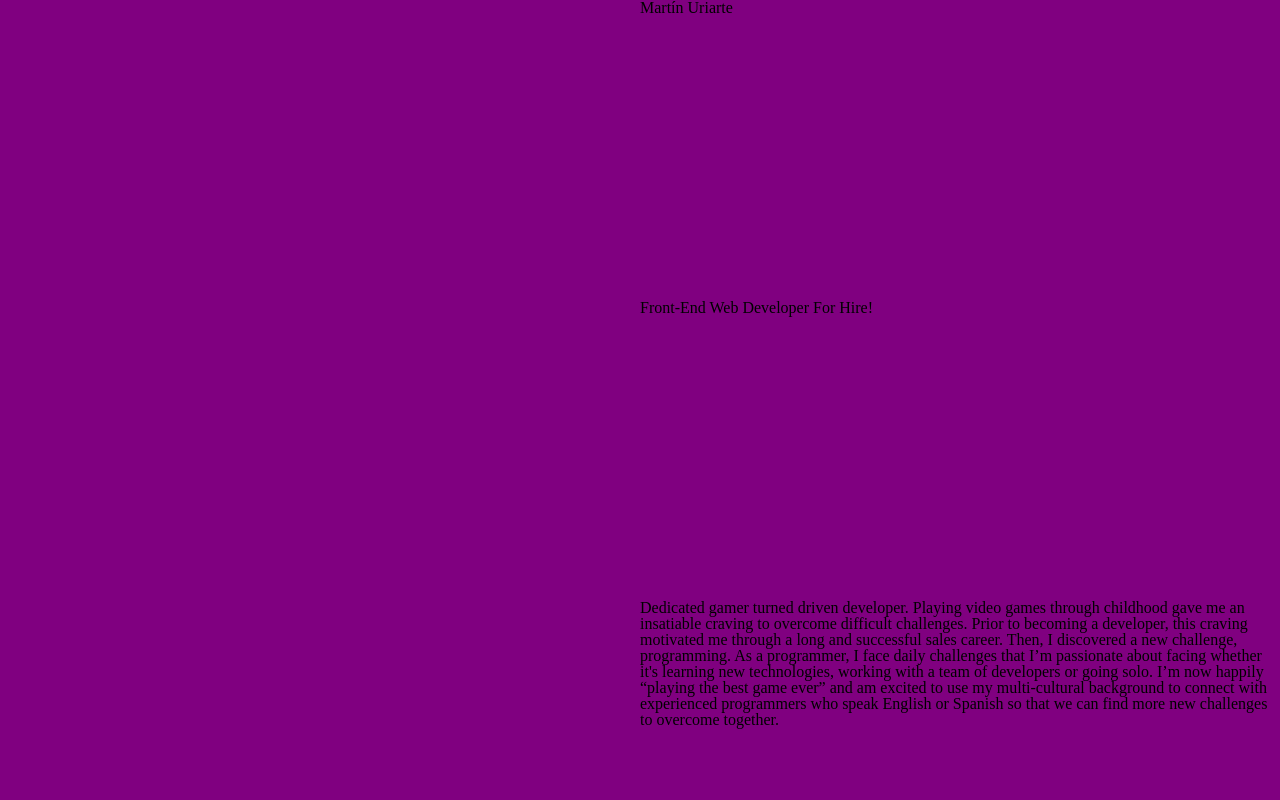
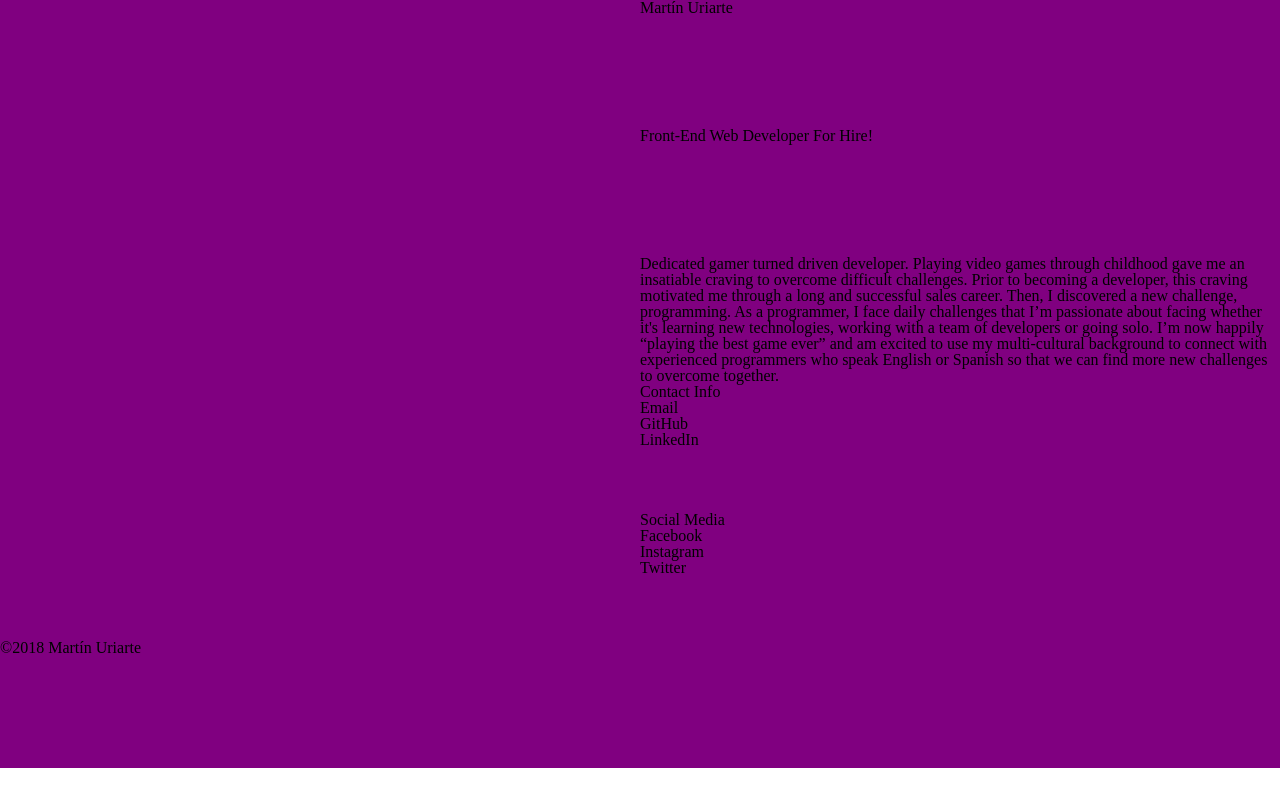
Before and after one commit to TheMartinUriarte/themartinuriarte.github.io, a plain HTML site: page index.html in a window 1280 px wide. Shown: the top 800 px of the page. Drawn offline with Linux system fonts and the light colour scheme.

```diff
--- a/assets/css/main.css
+++ b/assets/css/main.css
@@ -84,7 +84,7 @@
 .wrapper {
   display: grid;
   grid-template-columns: repeat(2, 1fr);
-  grid-auto-rows: minmax(300px, auto);
+  grid-auto-rows: 5fr;
   background-color: purple;
 }
 
```
